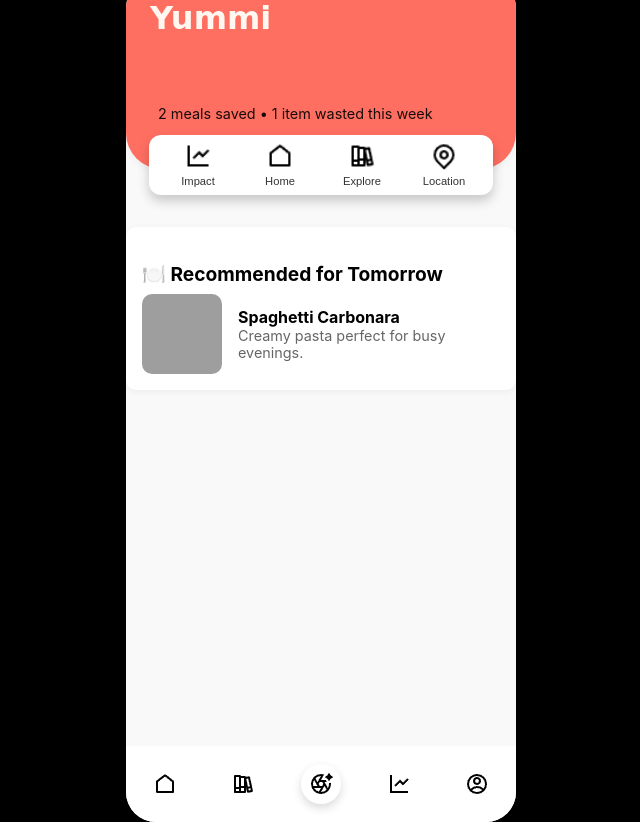
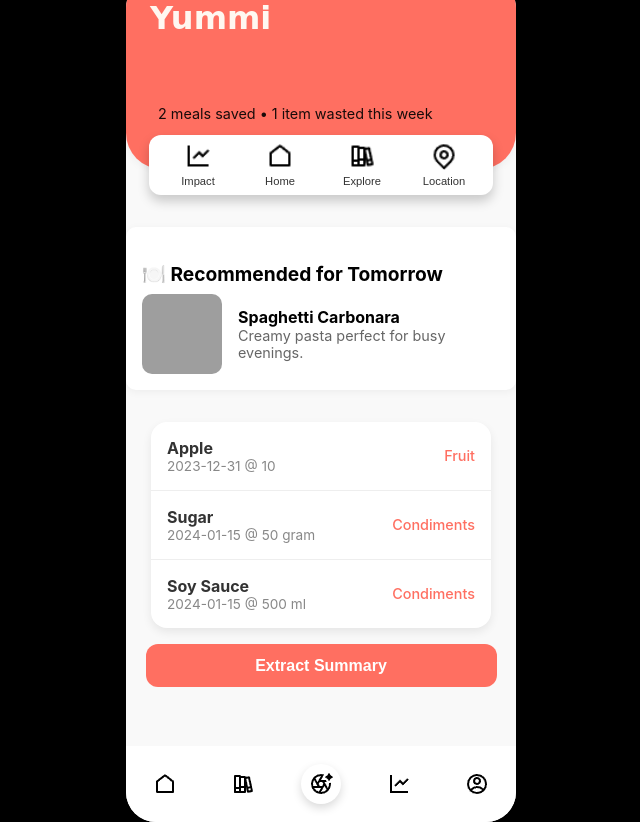
Before and after one commit to Kelocker/JomHack-Varsity-Challenge-2025-Beninging, a React (Create React App) app in the folder frontend/: page / in a window 1280 px wide. Shown: the whole page, without its empty margins (319-959 px from the left). Built offline with nearby package versions, Linux system fonts and the light colour scheme; no server answers; grey boxes are pictures that could not be loaded.

Commit message:
add summary table

```diff
--- a/frontend/src/css/Home.css
+++ b/frontend/src/css/Home.css
@@ -56,3 +56,69 @@
     width: 28px;
     height: 28px;
   }
+
+
+
+  .summary-list {
+    width: 100%;
+    max-width: 340px;
+    margin: 1rem auto;
+    background-color: #fff;
+    border-radius: 16px;
+    overflow: hidden;
+    box-shadow: 0 4px 10px rgba(0,0,0,0.08);
+  }
+
+  .summary-item {
+    display: flex;
+    justify-content: space-between;
+    align-items: center;
+    padding: 1rem;
+    border-bottom: 1px solid #eee;
+  }
+
+  .summary-item:last-child {
+    border-bottom: none;
+  }
+
+  .summary-left {
+    display: flex;
+    flex-direction: column;
+  }
+
+  .food-name {
+    font-weight: bold;
+    font-size: 1rem;
+    color: #333;
+  }
+
+  .food-detail {
+    font-size: 0.85rem;
+    color: #888;
+  }
+
+  .category {
+    font-size: 0.9rem;
+    color: #ff6f61;
+    font-weight: 500;
+  }
+
+  .extract-btn {
+    width: 90%;
+    margin: 1rem auto;
+    background-color: #ff6f61;
+    color: white;
+    border: none;
+    padding: 0.8rem;
+    border-radius: 12px;
+    font-size: 1rem;
+    font-weight: 600;
+    cursor: pointer;
+    display: block;
+    transition: background-color 0.3s, transform 0.2s;
+  }
+
+  .extract-btn:hover {
+    background-color: #ff4d3f;
+    transform: scale(1.02);
+  }
--- a/frontend/src/pages/Home.jsx
+++ b/frontend/src/pages/Home.jsx
@@ -1,11 +1,14 @@
-import React from 'react';
+import React, { useState, useEffect } from 'react';
 import { IconCalendarBolt, IconBuildingStore, IconMoneybag } from "@tabler/icons-react";
-import '../css/Home.css'
+import '../css/Home.css';
 import homeIcon from '../utils/icons/home.png';
 import exploreIcon from '../utils/icons/explore.png';
 import scanIcon from '../utils/icons/scan.png';
 import impactIcon from '../utils/icons/impact.png';
 import locationIcon from '../utils/icons/location.png';
+import axios from 'axios';
+
+
 
 const Home = ({ lang, setPage }) => {
   const highlights = [
@@ -14,25 +17,52 @@ const Home = ({ lang, setPage }) => {
     { title: "Afternoon Slump 😴", desc: "3-5PM sales dropped. Maybe run a drink promo?" },
   ];
 
+  const [msg, setMsg] = useState('');
+
+  const extract_data = async () => {
+    try {
+      const table = document.querySelector('table');
+      const rows = table.querySelectorAll('tbody tr');
+
+      const extractedData = Array.from(rows).map(row => {
+        const cells = row.querySelectorAll('td');
+        return {
+          foodName: cells[0].textContent,
+          quantity: parseInt(cells[1].textContent),
+          measurementUnit: cells[2].textContent,
+          expiryDate: cells[3].textContent,
+          category: cells[4].textContent
+        };
+      });
+
+      console.log("Extracted data:", extractedData);
+      const response = await axios.post('http://localhost:5000/api/extract', { data: extractedData });
+      console.log("Response from backend:", response.data);
+      alert(`Summary extracted successfully! Check console for details.`);
+
+    } catch (error) {
+      console.error('Error:', error);
+      alert('Failed to extract summary');
+    }
+  };
+
+  useEffect(() => {
+    axios.get('http://localhost:5000/api/hello')
+      .then(response => setMsg(response.data.message))
+      .catch(error => console.error('Error:', error));
+  }, []);
+
   return (
     <div>
-      {/* Header */}
-      {/* <div style={{ display: 'flex', justifyContent: 'space-between', alignItems: 'center', marginBottom: '1rem' }}>
-        <h2 style={{ fontSize: '1.25rem', fontWeight: 'bold' }}>Welcome Back 👋</h2>
-      </div> */}
-
-
+      {/* Dashboard Panel */}
       <div style={{ position: 'relative', marginBottom: '4rem' }}>
         <div className="dashboard-panel">
-  {/* <h2 style={{ fontSize: '1.25rem', fontWeight: 'bold' }}>Welcome Back 👋</h2> */}
           <p style={{ fontSize: '0.9rem', opacity: 0.9 }}>
             2 meals saved • 1 item wasted this week
           </p>
-
-
-
         </div>
 
+        {/* Dashboard Buttons */}
         <div className="dashboard-card">
           <div className="dashboard-buttons">
             <button className="dashboard-btn">
@@ -54,6 +84,7 @@ const Home = ({ lang, setPage }) => {
           </div>
         </div>
 
+        {/* Recommended Card */}
         <div style={{
           marginTop: '2rem',
           background: '#fff',
@@ -73,56 +104,48 @@ const Home = ({ lang, setPage }) => {
             />
             <div>
               <div style={{ fontWeight: 'bold' }}>Spaghetti Carbonara</div>
-      <div style={{ fontSize: '0.9rem', color: '#666' }}>Creamy pasta perfect for busy evenings.</div>
+              <div style={{ fontSize: '0.9rem', color: '#666' }}>
+                Creamy pasta perfect for busy evenings.
+              </div>
             </div>
           </div>
         </div>
 
+        {/* Summary Table Section */}
+        <div style={{ marginTop: '2rem' }}>
+          <h1 style={{ textAlign: 'center', fontSize: '1.2rem', color: '#ff6f61' }}>{msg}</h1>
+          <div className="summary-list">
+            <div className="summary-item">
+              <div className="summary-left">
+                <div className="food-name">Apple</div>
+                <div className="food-detail">2023-12-31 @ 10</div>
+              </div>
+              <div className="category">Fruit</div>
+            </div>
 
+            <div className="summary-item">
+              <div className="summary-left">
+                <div className="food-name">Sugar</div>
+                <div className="food-detail">2024-01-15 @ 50 gram</div>
+              </div>
+              <div className="category">Condiments</div>
+            </div>
 
-{/* https://www.supermomix.com/wp-content/uploads/2018/03/diary-free-carbonara-1024x1024.jpg */}
+            <div className="summary-item">
+              <div className="summary-left">
+                <div className="food-name">Soy Sauce</div>
+                <div className="food-detail">2024-01-15 @ 500 ml</div>
+              </div>
+              <div className="category">Condiments</div>
+            </div>
+          </div>
 
+          <button onClick={extract_data} className="extract-btn">
+            Extract Summary
+          </button>
+        </div>
 
       </div>
-
-
-
-      {/* Highlight Cards */}
-      {/* <div style={{ display: 'flex', flexDirection: 'column', gap: '1rem' }}>
-        {highlights.map((item, index) => (
-          <div key={index} style={{
-            border: '1px solid #ddd',
-            padding: '1rem',
-            borderRadius: '10px',
-            boxShadow: '0 2px 5px rgba(0,0,0,0.05)'
-          }}>
-            <div style={{ fontWeight: 'bold', marginBottom: '0.5rem' }}>{item.title}</div>
-            <div style={{ color: '#555' }}>{item.desc}</div>
-          </div>
-        ))}
-      </div> */}
-
-      {/* Sections */}
-      {/* <div style={{ marginTop: '2rem' }}>
-        <h3 style={{ display: 'flex', alignItems: 'center', gap: '0.5rem' }}>
-          <IconCalendarBolt size={20} className="text-violet-800" /> Events Nearby
-        </h3>
-        <p style={{ color: '#666' }}>No major events coming up. All clear!</p>
-      </div>
-
-      <div style={{ marginTop: '1.5rem' }}>
-        <h3 style={{ display: 'flex', alignItems: 'center', gap: '0.5rem' }}>
-          <IconBuildingStore size={20} className="text-blue-500" /> Shop Stats
-        </h3>
-        <p style={{ color: '#666' }}>Orders up 15% vs last week 💪</p>
-      </div>
-
-      <div style={{ marginTop: '1.5rem' }}>
-        <h3 style={{ display: 'flex', alignItems: 'center', gap: '0.5rem' }}>
-          <IconMoneybag size={20} className="text-yellow-500" /> Smart Tips
-        </h3>
-        <p style={{ color: '#666' }}>Bundle fries + drinks for RM2 more to boost revenue.</p>
-      </div> */}
     </div>
   );
 };
```
Also changed, not shown: frontend/src/App.css (line endings or trailing spaces). Lines whose indentation alone changed are shown as unchanged.
